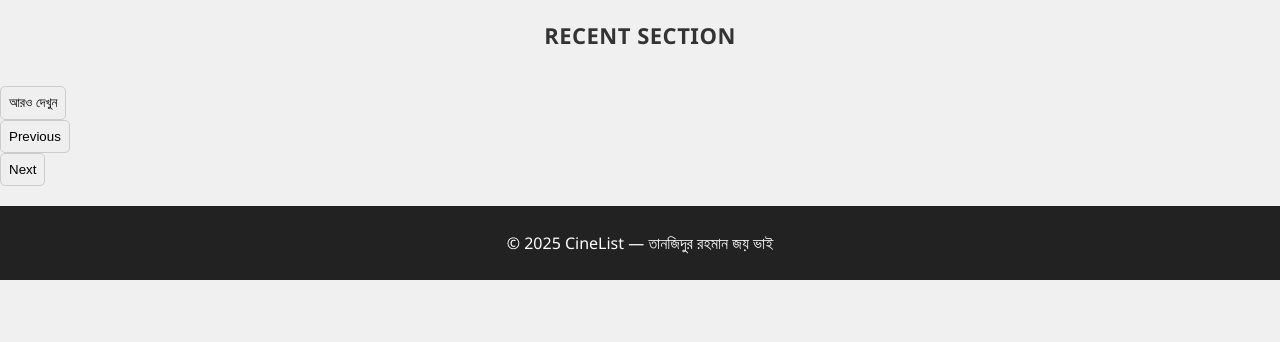
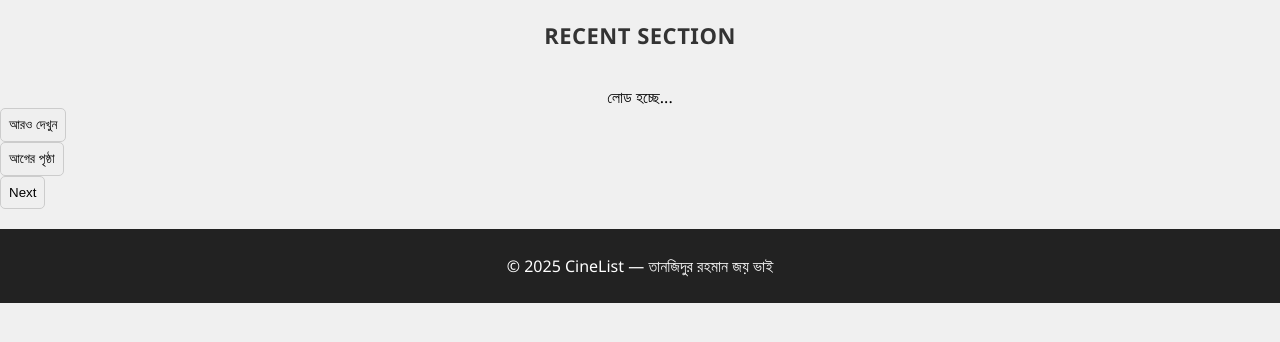
Before and after one commit to zxoou-media/cinelistbd, a Flask app: page /section/recent in a window 1280 px wide. Shown: the part 161-503 px from the top of the page. Run offline with Flask 3, Linux system fonts and the light colour scheme.

Commit message:
Update section.html

```diff
--- a/cinelistbd/templates/section.html
+++ b/cinelistbd/templates/section.html
@@ -9,19 +9,19 @@
 <body>
   <header class="site-header">
     <h1 id="site-title">▶ CineList</h1>
-    <!-- Search + Filter bar (reuse from homepage) -->
     {% include 'filter_bar.html' %}
   </header>
 
   <main>
     <section>
-      <h2>{{ section | capitalize }} Section</h2>
+      <h2>{{ section | capitalize }} SECTION</h2>
       <div id="movie-list" class="grid-row"></div>
+      <div id="loader" style="text-align:center; display:none;">লোড হচ্ছে...</div>
       <button id="see-more-btn" class="see-more-btn">আরও দেখুন</button>
     </section>
 
     <div class="pagination">
-      <button id="prev-btn">Previous</button>
+      <button id="prev-btn">আগের পৃষ্ঠা</button>
       <div id="page-numbers"></div>
       <button id="next-btn">Next</button>
     </div>
```
